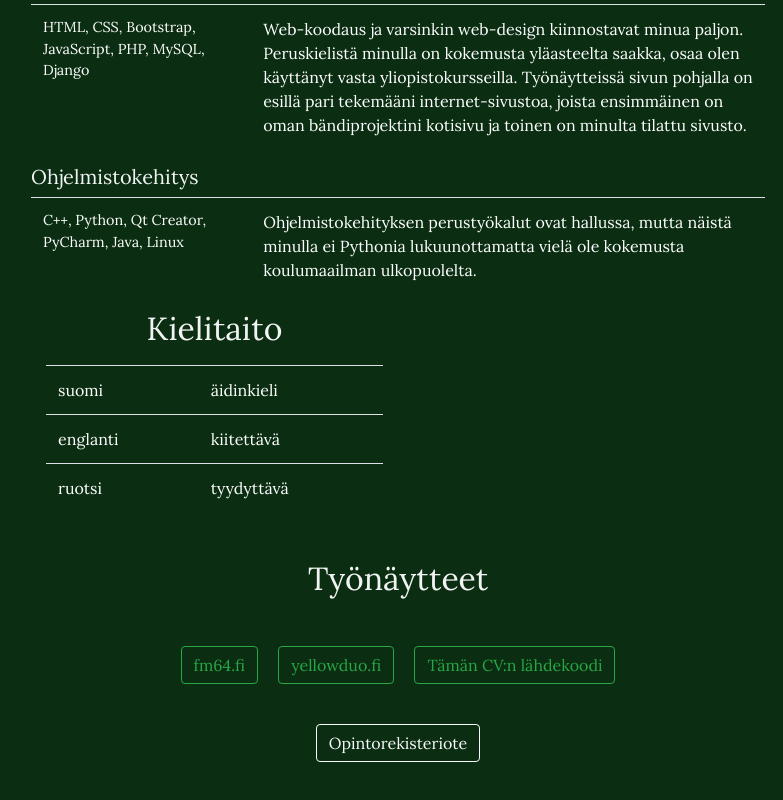
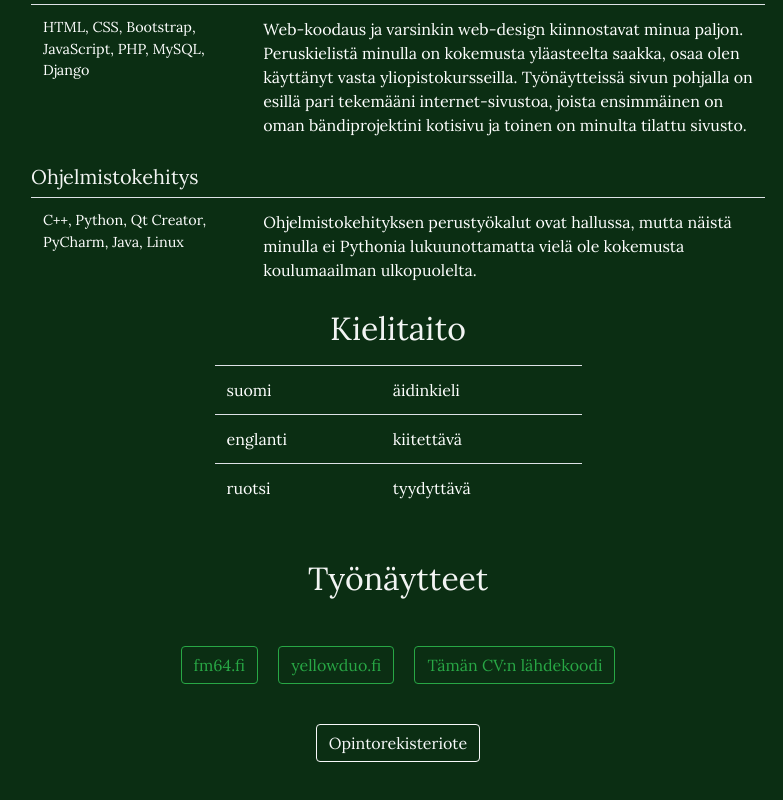
Before and after one commit to eliasnieminen/cv2020, a plain HTML site: page index.html in a window 1280 px wide. Shown: the part 1021-1821 px from the top of the page, without its empty margins (242-1025 px from the left). Drawn offline with Linux system fonts and the light colour scheme.

Commit message:
Final adjustments to the layout, and the correct version of the pdf cv

```diff
--- a/css/main.css
+++ b/css/main.css
@@ -124,6 +124,11 @@ img#me {
     font-family: LoraItalic;
     opacity: 0.95;
 
+}
+
+#languages {
+    width: 50%;
+    margin: auto;
 }
 
 #works {
--- a/index.html
+++ b/index.html
@@ -190,7 +190,7 @@
 
         <div class="row">
 
-            <div id="languages" class="col-lg-6">
+            <div id="languages" class="">
 
                 <h1>Kielitaito</h1>
 
```
Also changed, not shown: 1 other file.
